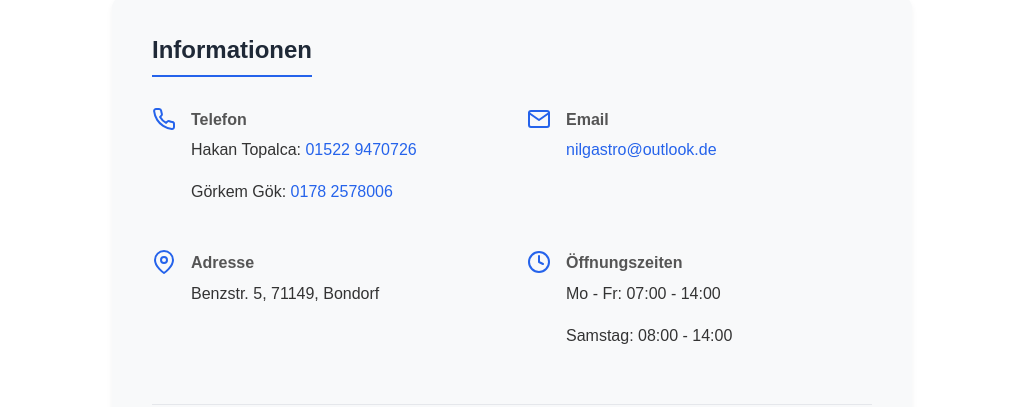
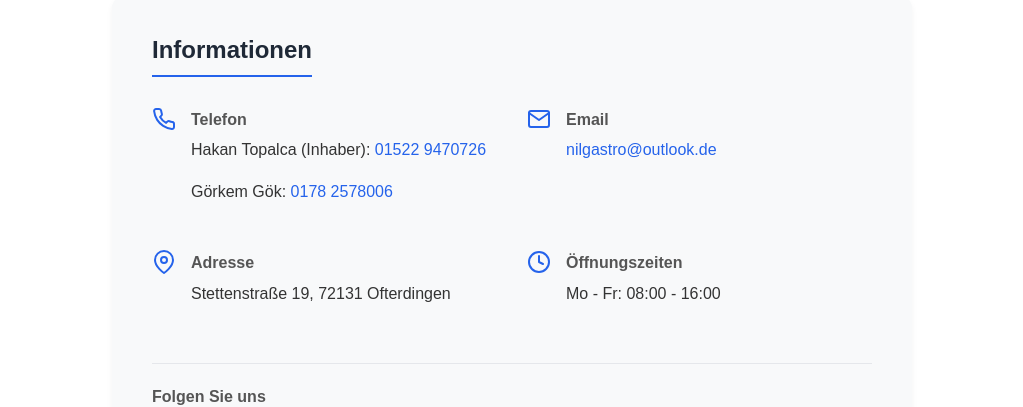
Before and after one commit to gorkemgok94/nilgastro, a React (Vite) app: page /kontakt in a window 1280 px wide. Shown: the part 260-667 px from the top of the page, without its empty margins (128-1151 px from the left). Built offline with nearby package versions, Linux system fonts and the light colour scheme.

Commit message:
Update address to Ofterdingen

```diff
--- a/src/components/ProductsSubComponents/ProductList.jsx
+++ b/src/components/ProductsSubComponents/ProductList.jsx
@@ -30,7 +30,7 @@ const ProductsList = ({ products, cart, onAddToCart, onRemoveFromCart }) => {
 
   return (
     <div className={styles.productsList}>
-      <h3>Products</h3>
+      <h3>Produkte</h3>
       {categories.map((category) => {
         const isOpen = openCategory === category;
         return (
--- a/src/pages/Contact.jsx
+++ b/src/pages/Contact.jsx
@@ -18,7 +18,7 @@ function Contact() {
               <IconPhone />
               <div>
                 <p style={styles.infoLabel}>Telefon</p>
-                <p>Hakan Topalca: <a href="tel:015229470726" style={styles.link}>01522 9470726</a></p>
+                <p>Hakan Topalca (Inhaber): <a href="tel:015229470726" style={styles.link}>01522 9470726</a></p>
                 <p>Görkem Gök: <a href="tel:01782578006" style={styles.link}>0178 2578006</a></p>
               </div>
             </div>
@@ -35,7 +35,7 @@ function Contact() {
               <IconMap />
               <div>
                 <p style={styles.infoLabel}>Adresse</p>
-                <p>Benzstr. 5, 71149, Bondorf</p>
+                <p>Stettenstraße 19, 72131 Ofterdingen</p>
               </div>
             </div>
 
@@ -43,8 +43,7 @@ function Contact() {
               <IconClock />
               <div>
                 <p style={styles.infoLabel}>Öffnungszeiten</p>
-                <p>Mo - Fr: 07:00 - 14:00</p>
-                <p>Samstag: 08:00 - 14:00</p>
+                <p>Mo - Fr: 08:00 - 16:00</p>
               </div>
             </div>
           </div>
@@ -70,7 +69,7 @@ function Contact() {
           scrolling="no"
           marginHeight="0"
           marginWidth="0"
-          src="https://maps.google.com/maps?q=Benzstr.+5,+71149,+Bondorf&t=&z=15&ie=UTF8&iwloc=&output=embed"
+          src="https://maps.google.com/maps?q=Stettenstraße+19,+72131,+Ofterdingen&t=&z=15&ie=UTF8&iwloc=&output=embed"
           style={styles.mapFrame}
         ></iframe>
       </div>
```
